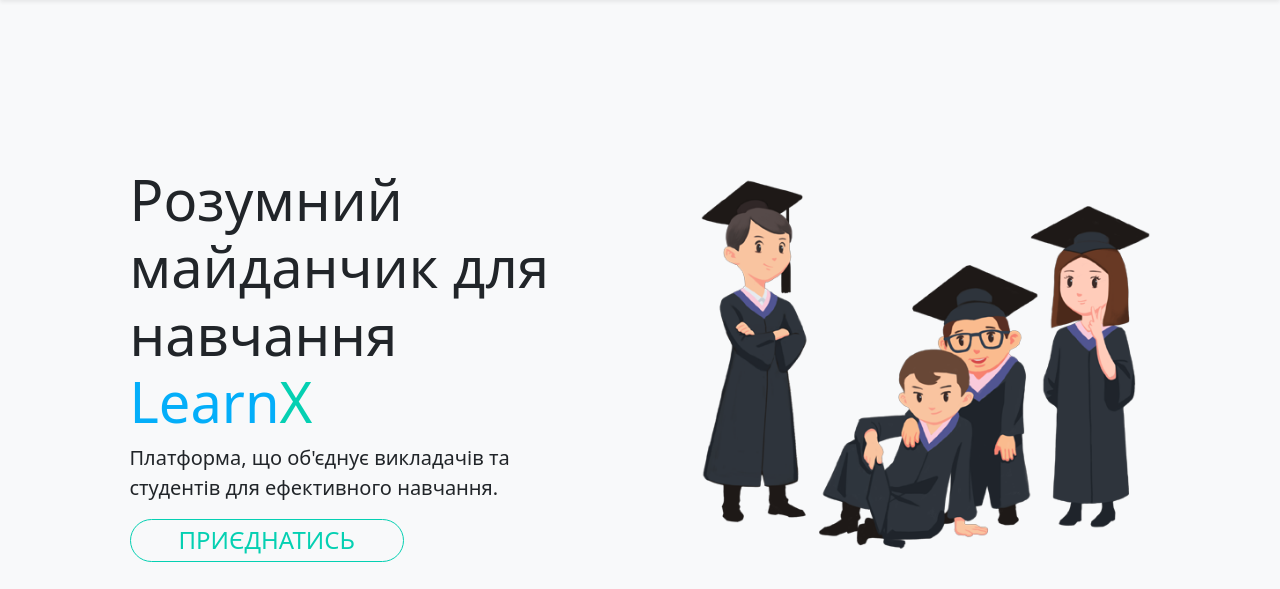
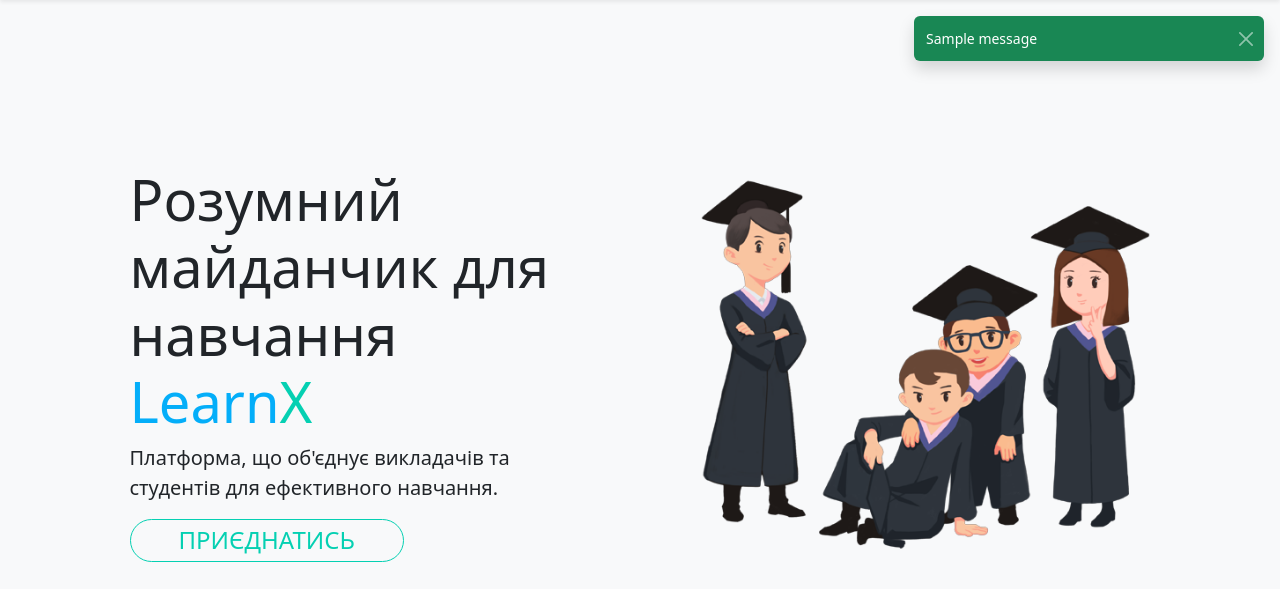
Before and after one commit to L3gvccy/LearningPlatform, a Django app: page / in a window 1280 px wide. Shown: the part 72-661 px from the top of the page. Run offline with Django 3.2, Linux system fonts and the light colour scheme; tables that the repository leaves empty hold one stand-in row (values such as "Sample post"); one stand-in notice (Sample message) is shown; some libraries are stand-ins or nearby versions.

Commit message:
Add toast notifications for user messages in base template

```diff
--- a/learning_plat/templates/base.html
+++ b/learning_plat/templates/base.html
@@ -62,6 +62,30 @@
             </div>
         </div>
     </nav>
+
+    <div class="toast-container position-fixed top-2 end-0 p-3" style="z-index: 1100;">
+        {% for message in messages %}
+        <div class="toast align-items-center
+          {% if message.tags == 'success' %}
+            bg-success
+          {% elif message.tags == 'error' %}
+            bg-danger
+          {% elif message.tags == 'warning' %}
+            bg-warning
+          {% else %}
+            bg-info
+          {% endif %}
+          text-white border-0 fade show" role="alert" aria-live="assertive" aria-atomic="true">
+            <div class="d-flex">
+              <div class="toast-body">
+                {{ message }}
+              </div>
+              <button type="button" class="btn-close btn-close-white me-2 m-auto" data-bs-dismiss="toast" aria-label="Close"></button>
+            </div>
+          </div>
+        {% endfor %}
+      </div>
+
     {% block content %}
     {% endblock %}
 
```
